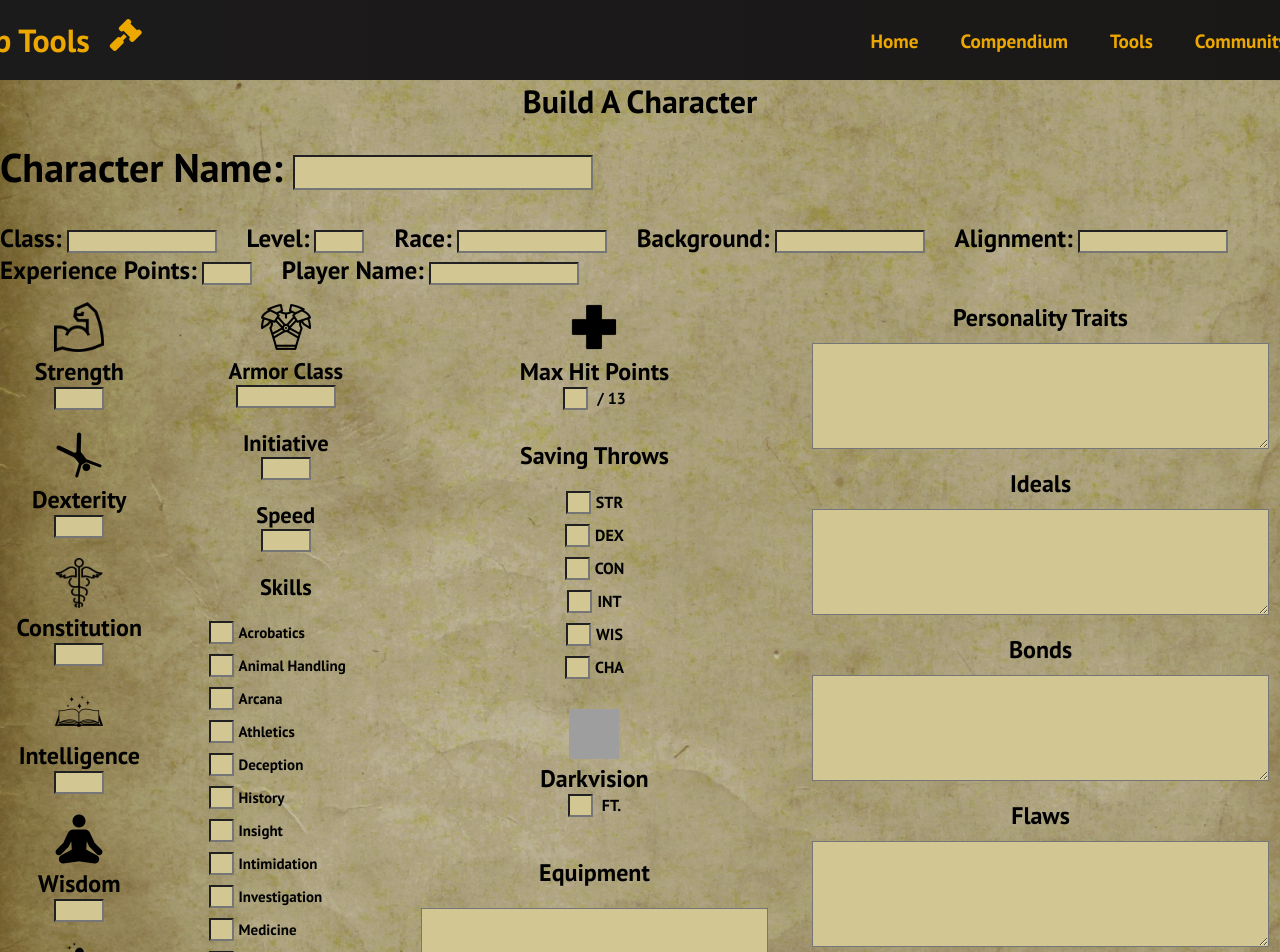
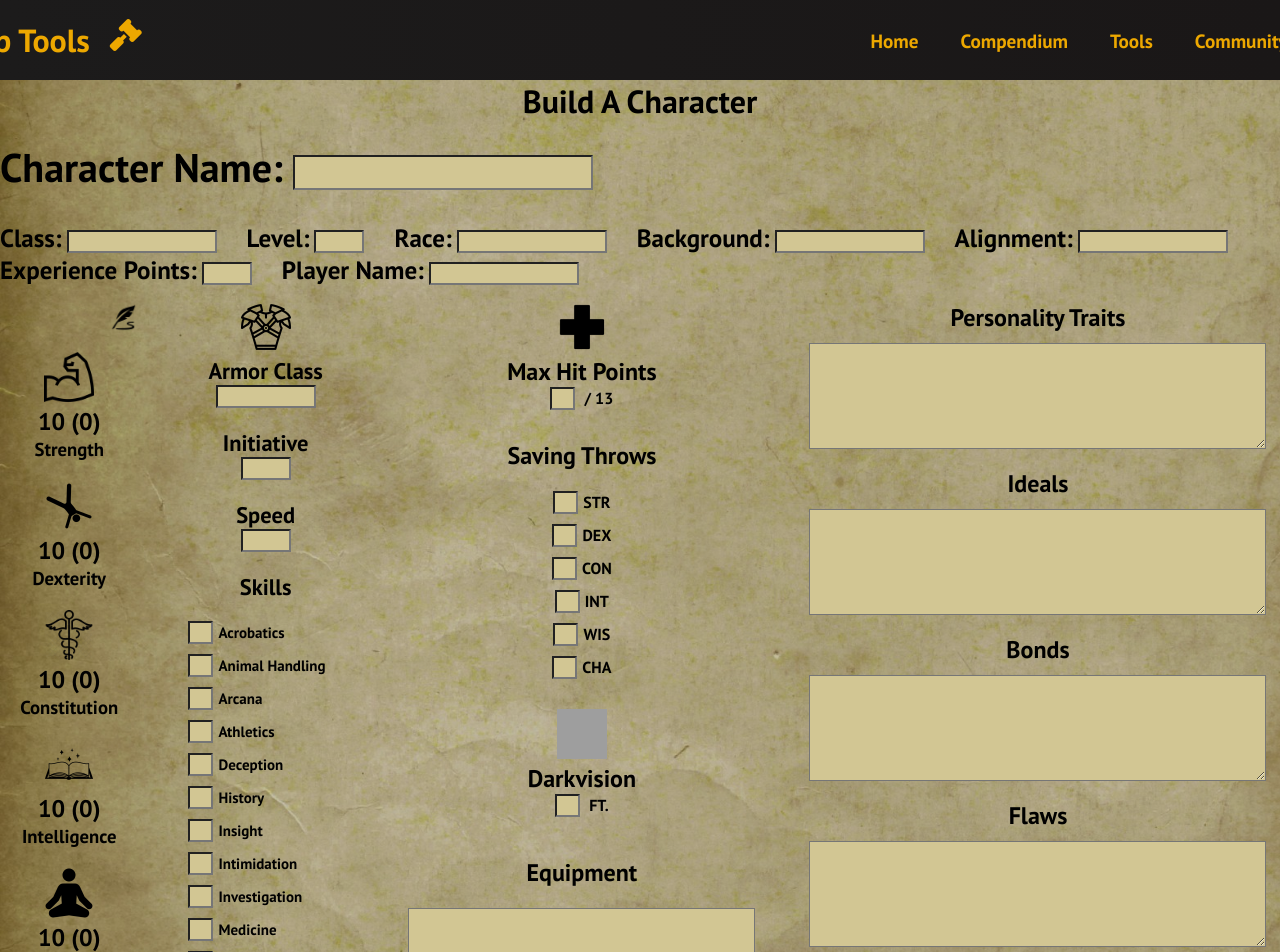
Before and after one commit to HornetCorps/GFTTT, a React (Create React App) app: page /buildCharacter in a window 1280 px wide. Shown: the top 952 px of the page. Built offline with nearby package versions, Linux system fonts and the light colour scheme; grey boxes are pictures that could not be loaded.

Commit message:
GFTTT-98 Restructures AbScores for clarity too

```diff
--- /dev/null
+++ b/src/components/pages/AbScorePane.js
@@ -0,0 +1,88 @@
+import React, {useState} from 'react';
+import '../../App.css';
+import './buildCharacter.css';
+import strLogo from '../images/img-12.png';
+import dexLogo from '../images/img-13.png';
+import conLogo from '../images/img-14.png';
+import intLogo from '../images/img-15.png';
+import wisLogo from '../images/img-16.png';
+import chaLogo from '../images/img-17.png';
+import editIcon from '../images/icons8-quill-pen-64.png'
+import randIcon from '../images/randomScoresIcon.svg'
+
+const rollScore = (() => {
+  const d6 = (() => (1+Math.floor(Math.random()*6)));
+  let rolls = [d6(), d6(), d6(), d6()];
+  return rolls.sort().slice(1).reduce((sum, x) => sum+x, 0);
+});
+
+const modOf = ((x) => Math.floor((x-10)/2));
+
+export default function AbScorePane() {
+  const [strength, setStrength] = useState(10);
+  const [dexterity, setDexterity] = useState(10);
+  const [constitution, setConstitution] = useState(10);
+  const [intelligence, setIntelligence] = useState(10);
+  const [wisdom, setWisdom] = useState(10);
+  const [charisma, setCharisma] = useState(10);
+
+  const [editing, setEditing] = useState(false);
+
+  const scores = [
+    {name: "Strength", logo: strLogo, val: strength, updater: setStrength},
+    {name: "Dexterity", logo: dexLogo, val: dexterity, updater: setDexterity},
+    {name: "Constitution", logo: conLogo, val: constitution, updater: setConstitution},
+    {name: "Intelligence", logo: intLogo, val: intelligence, updater: setIntelligence},
+    {name: "Wisdom", logo: wisLogo, val: wisdom, updater: setWisdom},
+    {name: "Charisma", logo: chaLogo, val: charisma, updater: setCharisma}
+  ];
+
+  function AbScoreTopBar() {
+    const toggleEditing = () => {setEditing(!editing)};
+
+    const rollRandomScores = () => (
+      scores.map(
+        (score) => (score.updater.apply(null, [rollScore()]))));
+
+    return <div id="AbScoreTopBar">
+      <img class="editButton" src={editIcon}
+        alt="Edit Abilities"
+        onClick={toggleEditing} />
+      {editing &&
+        <img class="editButton" src={randIcon}
+          alt="Roll Random Abilities"
+          onClick={rollRandomScores} />
+      }
+    </div>
+  }
+
+  function AbScores() {
+    return <>
+      {scores.map(
+        (score) => (
+          <>
+          <br />
+          <img class="statIcon" src={score.logo} alt={score.name} />
+          <br />
+          {editing ?
+            <input
+              type="number"
+              class ="stats"
+              value={score.val}
+              onChange={(e) => { score.updater.apply(null, [e.target.value]); }}
+            />
+            :
+            <h2>{score.val} ({modOf(score.val)>0 && '+'}{modOf(score.val)})</h2>
+          }
+          <h3>{score.name}</h3>
+          </>
+        )
+      )}
+    </>;
+  }
+
+  return <div id="AbScorePane">
+          <AbScoreTopBar />
+          <AbScores />
+        </div>
+}
--- a/src/components/pages/buildCharacter.css
+++ b/src/components/pages/buildCharacter.css
@@ -35,12 +35,17 @@
   flex-direction: row;
 }
 
-#box4 {
+#AbScorePane {
   flex-grow: 0.3;
   flex-direction: column;
   text-align: center;
   display: table;
   margin-right: 40px;
+}
+
+#AbScoreTopBar {
+  display: flex;
+  flex-direction: row-reverse;
 }
 
 .middle-column {
@@ -252,3 +257,9 @@
   text-align: center;
   align-content: center;
 }
+
+.editButton {
+  width: 30px;
+  height: 30px;
+  cursor: pointer;
+}
--- a/src/components/pages/buildCharacter.js
+++ b/src/components/pages/buildCharacter.js
@@ -1,12 +1,7 @@
 import React, {useState} from 'react';
 import '../../App.css';
 import './buildCharacter.css';
-import strLogo from '../images/img-12.png';
-import dexLogo from '../images/img-13.png';
-import conLogo from '../images/img-14.png';
-import intLogo from '../images/img-15.png';
-import wisLogo from '../images/img-16.png';
-import chaLogo from '../images/img-17.png';
+import AbScorePane from './AbScorePane.js';
 import armLogo from '../images/img-18.png';
 import hitLogo from '../images/img-19.png';
 import visLogo from '../images/img-20.png';
@@ -21,12 +16,7 @@ export default function BuildCharacter() {
     const [alignment, setAlignment] = useState();
     const [experience, setExperience] = useState();
     const [playerName, setPlayerName] = useState();
-    const [strength, setStrength] = useState();
-    const [dexterity, setDexterity] = useState();
-    const [constitution, setConstitution] = useState();
-    const [intelligence, setIntelligence] = useState();
-    const [wisdom, setWisdom] = useState();
-    const [charisma, setCharisma] = useState();
+    // AbScores were here
     const [armorClass, setArmorClass] = useState();
     const [initiative, setInitiative] = useState();
     const [speed, setSpeed] = useState();
@@ -63,7 +53,7 @@ export default function BuildCharacter() {
     const [flaws, setFlaws] = useState();
     const [featsTraits, setFeatsTraits] = useState();
 
-    async function onSubmit(e) {
+    async function onSubmit(e) { /*
         let buildCharacterSave = { characterName, charClass, level, race, background, alignment, experience,
                                     playerName, strength, dexterity, constitution, intelligence, wisdom, charisma,
                                     armorClass, initiative, speed, acrobatics, animalHandling, arcana, athletics,
@@ -73,18 +63,6 @@ export default function BuildCharacter() {
                                     equipment, personalityTraits, ideals, bonds, flaws, featsTraits
                                  };
         e.preventDefault();
-         /*
-        if ( characterName == null || charClass == null || level == null ||  race == null ||  background == null ||  alignment == null ||  experience == null ||
-            playerName == null ||  strength == null ||  dexterity == null ||  constitution == null ||  intelligence == null ||  wisdom == null ||  charisma == null ||
-            armorClass == null ||  initiative == null ||  speed == null ||  acrobatics == null ||  animalHandling == null ||  arcana == null ||  athletics == null ||
-            deception == null ||  history == null ||  insight == null ||  intimidation == null ||  investigation == null ||  medicine == null ||  nature == null ||
-            perception == null ||  performance == null ||  persuasion == null ||  religion == null ||  sleightOfHand == null ||  stealth == null ||  survival == null ||
-            maxHitPoints  == null ||  strThrow == null ||  dexThrow == null ||  conThrow == null ||  intThrow == null ||  wisThrow == null ||  chaThrow == null ||  darkVision == null ||
-            equipment == null ||  personalityTraits == null ||  ideals == null ||  bonds == null ||  flaws == null ||  featsTraits == null ) {
-                window.alert("All fields required.");
-                return;
-            }
-        */
         for (const key in buildCharacterSave) {
             if (buildCharacterSave[key] == null) {
                 window.alert("All fields required.");
@@ -107,8 +85,9 @@ export default function BuildCharacter() {
             });
 
             window.alert("save sucessful");
+*/
+    }
 
-    }
     return <div className='buildCharacter'>
         <h1> Build A Character</h1>
         <body>
@@ -184,67 +163,7 @@ export default function BuildCharacter() {
                     />
                 </div>
                 <div id="box3">
-                    <div id="box4">
-                        <img class="statIcon" src={strLogo} alt="Strength" />
-                        <h2>Strength</h2>
-                        <input
-                            type="text"
-                            class ="stats"
-                            onChange={(e) => {
-                                setStrength(e.target.value);
-                            }}
-                        />
-                        <br />
-                        <img class="statIcon" src={dexLogo} alt="Dexterity" />
-                        <h2>Dexterity</h2>
-                        <input
-                            type="text"
-                            class ="stats"
-                            onChange={(e) => {
-                                setDexterity(e.target.value);
-                            }}
-                        />
-                        <br />
-                        <img class="statIcon" src={conLogo} alt="Constitution" />
-                        <h2>Constitution</h2>
-                        <input
-                            type="text"
-                            class ="stats"
-                            onChange={(e) => {
-                                setConstitution(e.target.value);
-                            }}
-                        />
-                        <br />
-                        <img class="statIcon" src={intLogo} alt="Intelligence" />
-                        <h2>Intelligence</h2>
-                        <input
-                            type="text"
-                            class ="stats"
-                            onChange={(e) => {
-                                setIntelligence(e.target.value);
-                            }}
-                        />
-                        <br />
-                        <img class="statIcon" src={wisLogo} alt="Wisdom" />
-                        <h2>Wisdom</h2>
-                        <input
-                            type="text"
-                            class ="stats"
-                            onChange={(e) => {
-                                setWisdom(e.target.value);
-                            }}
-                        />
-                        <br />
-                        <img class="statIcon" src={chaLogo} alt="Charisma" />
-                        <h2>Charisma</h2>
-                        <input
-                            type="text"
-                            class ="stats"
-                            onChange={(e) => {
-                                setCharisma(e.target.value);
-                            }}
-                        />
-                    </div>
+                    <AbScorePane />
                     <div id="middle-column">
                         <div id="box5">
                             <img class="statIcon" src={armLogo} alt="Armor Class" />
```
Also changed, not shown: src/components/images/icons8-quill-pen-64.png (added), src/components/images/randomScoresIcon.svg (added).
